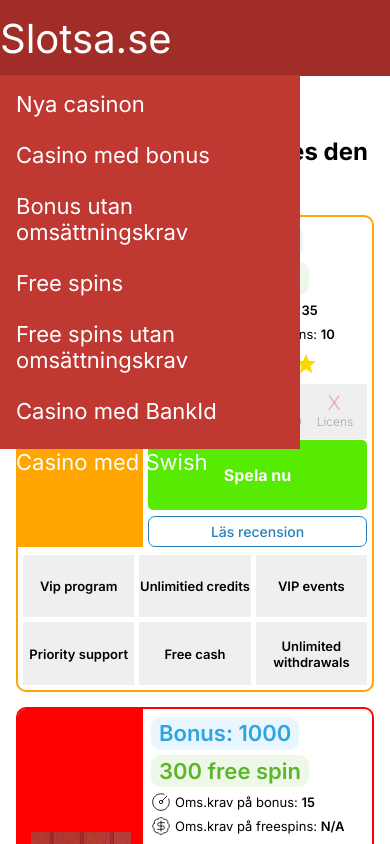
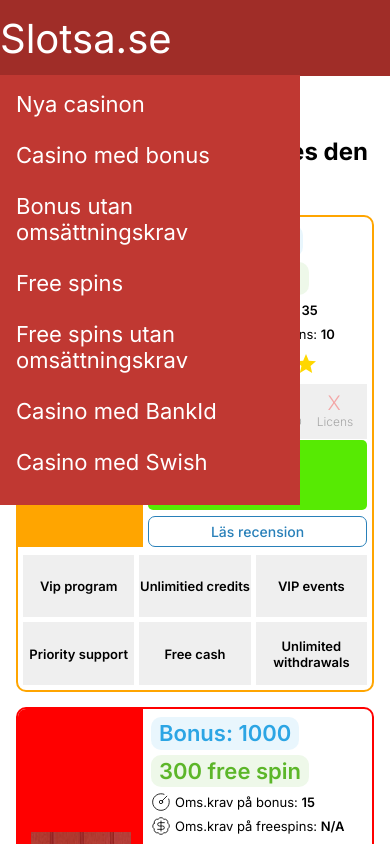
Before and after one commit to johanperjulius1/ppc, a Next.js app: page / in a window 390 px wide. Shown: the top 844 px of the page. Built offline with nearby package versions, Linux system fonts and the light colour scheme.

Commit message:
adjusting mobile menu height from relative to absolue

```diff
--- a/src/components/menu/menu.module.css
+++ b/src/components/menu/menu.module.css
@@ -65,7 +65,7 @@
   .nav-container {
     background-color: #c03832;
     /* display: none; */
-    height: calc(100vh - 470px);
+    height: 430px;
     left: 0;
     padding: 1rem;
     position: fixed;
```
